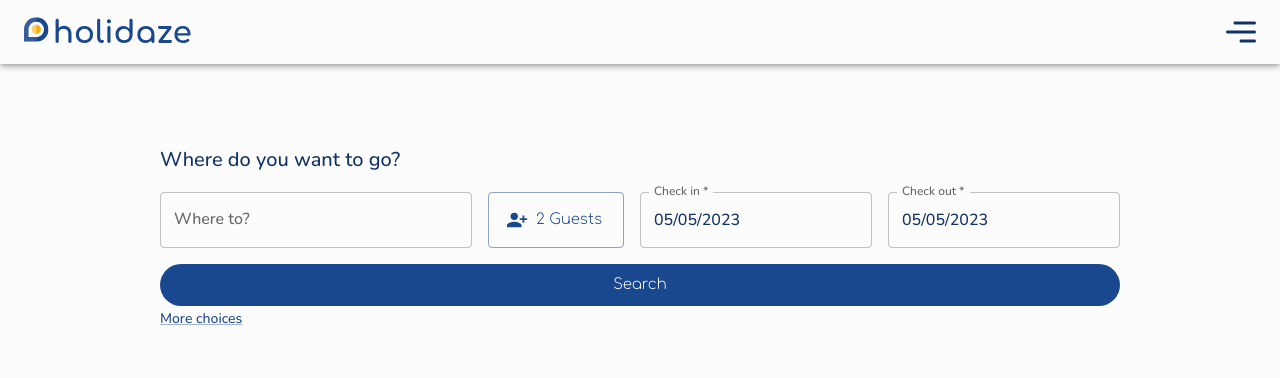
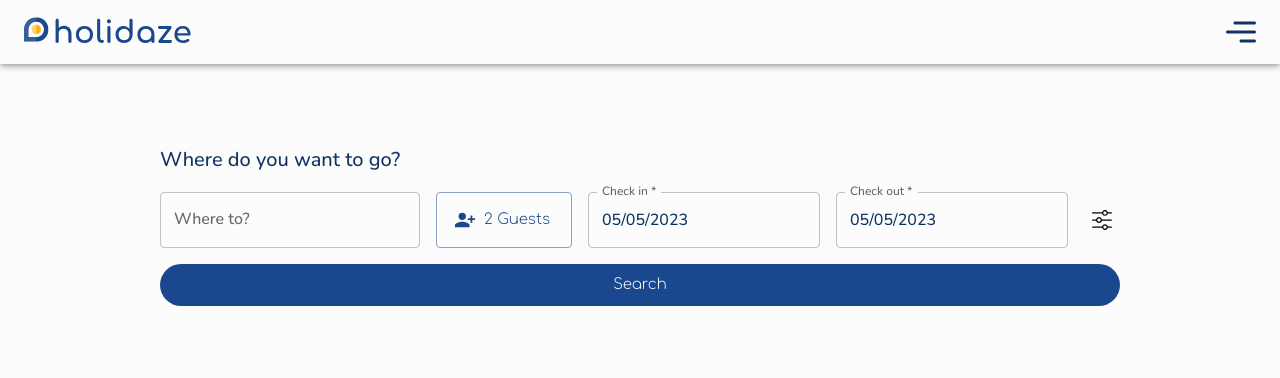
Before and after one commit to SiriHoyas/Holidaze, a React (Vite) app: page / in a window 1280 px wide. Shown: the top 378 px of the page. Built offline with nearby package versions, Linux system fonts and the light colour scheme; no server answers.

Commit message:
fixed search bar styling

```diff
--- /dev/null
+++ b/src/assets/icons/FilterIcon.jsx
@@ -0,0 +1,9 @@
+function FilterIcon() {
+  return (
+    <svg id="Layer_1" enable-background="new 0 0 512 512" height="20" viewBox="0 0 512 512" width="20" fill="113264" xmlns="http://www.w3.org/2000/svg">
+      <path d="m16 90.259h243.605c7.342 33.419 37.186 58.508 72.778 58.508s65.436-25.088 72.778-58.508h90.839c8.836 0 16-7.164 16-16s-7.164-16-16-16h-90.847c-7.356-33.402-37.241-58.507-72.77-58.507-35.548 0-65.419 25.101-72.772 58.507h-243.611c-8.836 0-16 7.164-16 16s7.164 16 16 16zm273.877-15.958c0-.057.001-.115.001-.172.07-23.367 19.137-42.376 42.505-42.376 23.335 0 42.403 18.983 42.504 42.339l.003.235c-.037 23.407-19.091 42.441-42.507 42.441-23.406 0-42.454-19.015-42.507-42.408zm206.123 347.439h-90.847c-7.357-33.401-37.241-58.507-72.77-58.507-35.548 0-65.419 25.102-72.772 58.507h-243.611c-8.836 0-16 7.163-16 16s7.164 16 16 16h243.605c7.342 33.419 37.186 58.508 72.778 58.508s65.436-25.089 72.778-58.508h90.839c8.836 0 16-7.163 16-16s-7.164-16-16-16zm-163.617 58.508c-23.406 0-42.454-19.015-42.507-42.408l.001-.058c0-.058.001-.115.001-.172.07-23.367 19.137-42.377 42.505-42.377 23.335 0 42.403 18.983 42.504 42.338l.003.235c-.034 23.41-19.089 42.442-42.507 42.442zm163.617-240.248h-243.605c-7.342-33.419-37.186-58.507-72.778-58.507s-65.436 25.088-72.778 58.507h-90.839c-8.836 0-16 7.164-16 16 0 8.837 7.164 16 16 16h90.847c7.357 33.401 37.241 58.507 72.77 58.507 35.548 0 65.419-25.102 72.772-58.507h243.611c8.836 0 16-7.163 16-16 0-8.836-7.164-16-16-16zm-273.877 15.958c0 .058-.001.115-.001.172-.07 23.367-19.137 42.376-42.505 42.376-23.335 0-42.403-18.983-42.504-42.338l-.003-.234c.035-23.41 19.09-42.441 42.507-42.441 23.406 0 42.454 19.014 42.507 42.408z" />
+    </svg>
+  );
+}
+
+export default FilterIcon;
--- a/src/components/HorizontalCardList/HorizontalCardList.jsx
+++ b/src/components/HorizontalCardList/HorizontalCardList.jsx
@@ -3,7 +3,7 @@ import { Grid, ImageList, ImageListItem, Typography } from "@mui/material";
 function HorizontalCardList({ data, heading }) {
   if (data) {
     return (
-      <Grid container>
+      <Grid container xs={12}>
         <Typography variant="h6">{heading}</Typography>
         <ImageList
           sx={{
--- a/src/components/Search/index.jsx
+++ b/src/components/Search/index.jsx
@@ -1,9 +1,11 @@
-import { Grid, TextField, Typography } from "@mui/material";
+import { Filter } from "@mui/icons-material";
+import { Grid, IconButton, TextField, Typography, useMediaQuery, useTheme, useThemeProps } from "@mui/material";
 import Link from "@mui/material/Link";
 import { useEffect, useState } from "react";
 import { useDispatch } from "react-redux";
 import { useNavigate } from "react-router-dom";
 
+import FilterIcon from "../../assets/icons/FilterIcon";
 import Button from "../Button";
 import DateRangePicker from "../DatePicker";
 import GuestCountPicker from "../GuestCountPicker/GuestCountPicker";
@@ -13,6 +15,10 @@ function Search() {
   const [showMoreChoices, setShowMoreChoices] = useState(false);
   const [searchParams, setSearchParams] = useState({});
   const [location, setLocation] = useState("Anywhere");
+
+  const theme = useTheme();
+  const laptopScreen = useMediaQuery(theme.breakpoints.up("lg"));
+  const mobileScreen = useMediaQuery(theme.breakpoints.down("lg"));
 
   const dispatch = useDispatch();
   const navigate = useNavigate();
@@ -54,12 +60,20 @@ function Search() {
           <GuestCountPicker state={searchParams} setSearchParams={setSearchParams} />
         </Grid>
         <DateRangePicker state={searchParams} setSearchParams={setSearchParams} />
+        {laptopScreen && (
+          <IconButton onClick={openChoices}>
+            <FilterIcon />
+          </IconButton>
+        )}
+        {mobileScreen && (
+          <Link sx={{ cursor: "pointer" }} variant="body2" onClick={openChoices} alignContent={"flex-start"}>
+            More choices
+          </Link>
+        )}
+
         <Button sx={{ flexGrow: 1 }} label="Search" size={"large"} onClick={sendSearch} />
       </Grid>
       <Grid>
-        <Link sx={{ cursor: "pointer" }} variant="body2" onClick={openChoices} alignContent={"flex-start"}>
-          More choices
-        </Link>
         <Grid container direction={{ xs: "column", md: "row" }}>
           {showMoreChoices && <MoreChoices state={searchParams} setSearchParams={setSearchParams} />}
         </Grid>
--- /dev/null
+++ b/src/js/constants.js
@@ -0,0 +1 @@
+export const API_ROOT = "https://api.noroff.dev/api/v1/holidaze";
--- a/src/pages/HomePage.jsx
+++ b/src/pages/HomePage.jsx
@@ -1,17 +1,18 @@
 import { Box, Card, CircularProgress, Grid, IconButton, ImageListItem, ImageListItemBar, Paper, Skeleton, Typography, useMediaQuery } from "@mui/material";
+import { useTheme } from "@mui/material/styles";
 import { LazyMotion, domAnimation, motion } from "framer-motion";
+import Carousel from "react-material-ui-carousel";
 
 import CardGallery from "../components/CardGallery";
-import Carousel from "react-material-ui-carousel";
 import HorizontalCardList from "../components/HorizontalCardList/HorizontalCardList";
 import ImgCarousel from "../components/ImgCarousel";
 import Search from "../components/Search";
+import VenueCard from "../components/VenueCard";
 import UseApi from "../hooks/UseApi";
-import VenueCard from "../components/VenueCard";
-import { useTheme } from "@mui/material/styles";
+import { API_ROOT } from "../js/constants";
 
 function HomePage() {
-  const { data, isLoading, isError } = UseApi("https://api.noroff.dev/api/v1/holidaze/venues", { method: "GET" });
+  const { data, isLoading, isError } = UseApi(`${API_ROOT}/venues?sortOrder=asc`, { method: "GET" });
 
   const theme = useTheme();
   const smScreen = useMediaQuery(theme.breakpoints.up("sm"));
@@ -89,9 +90,7 @@ function HomePage() {
 
   return (
     <Grid container xs={11} sx={{ margin: "0 auto" }} item={true}>
-      <Grid item sx={{ mt: "6rem" }}>
-        <Search />
-      </Grid>
+      <Search />
       <HorizontalCardList data={recommendedData} heading={"Recommended"} />
       <HorizontalCardList data={allowPetsData} heading={"Bring your furry friends!"} />
     </Grid>
```
